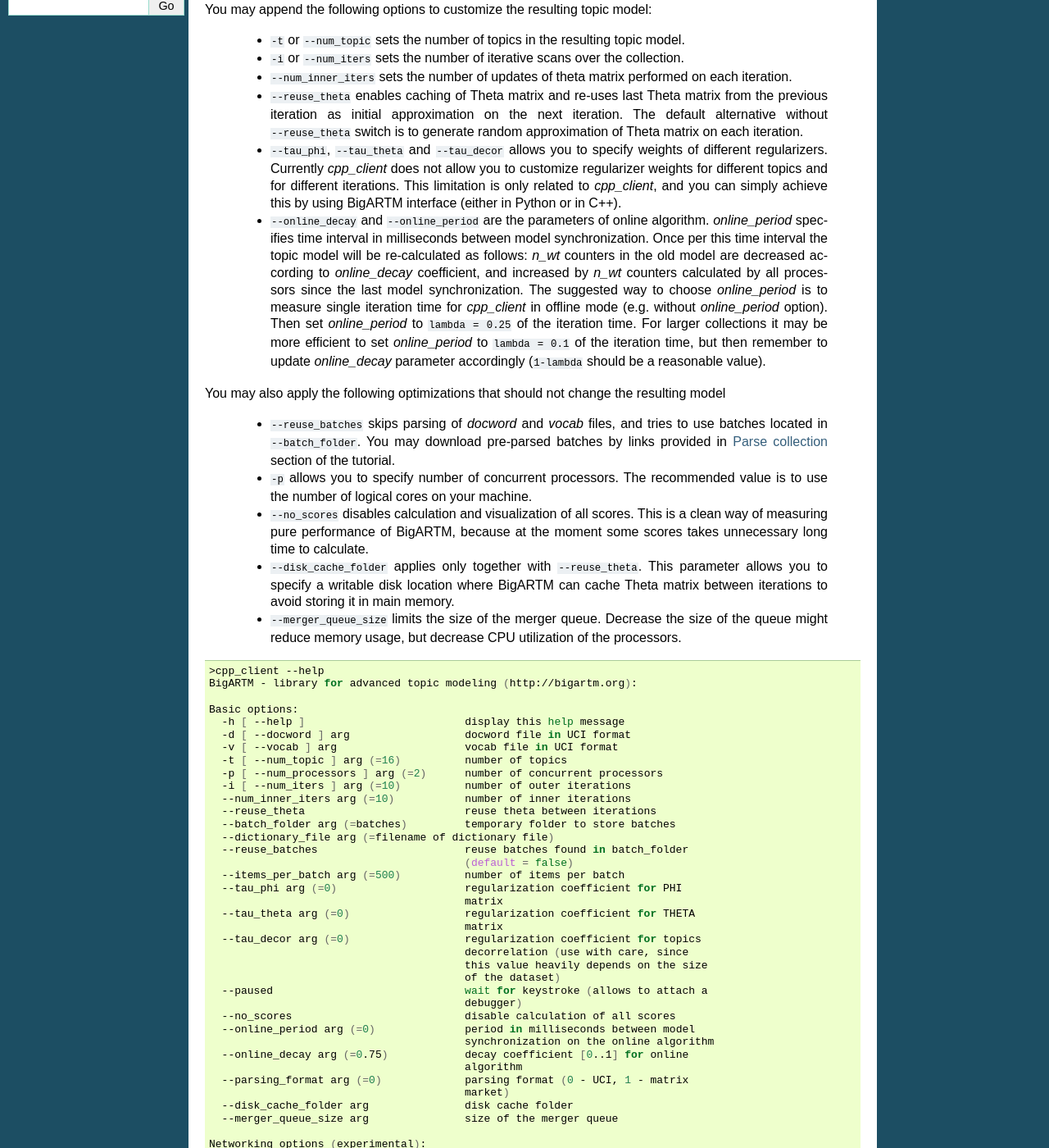
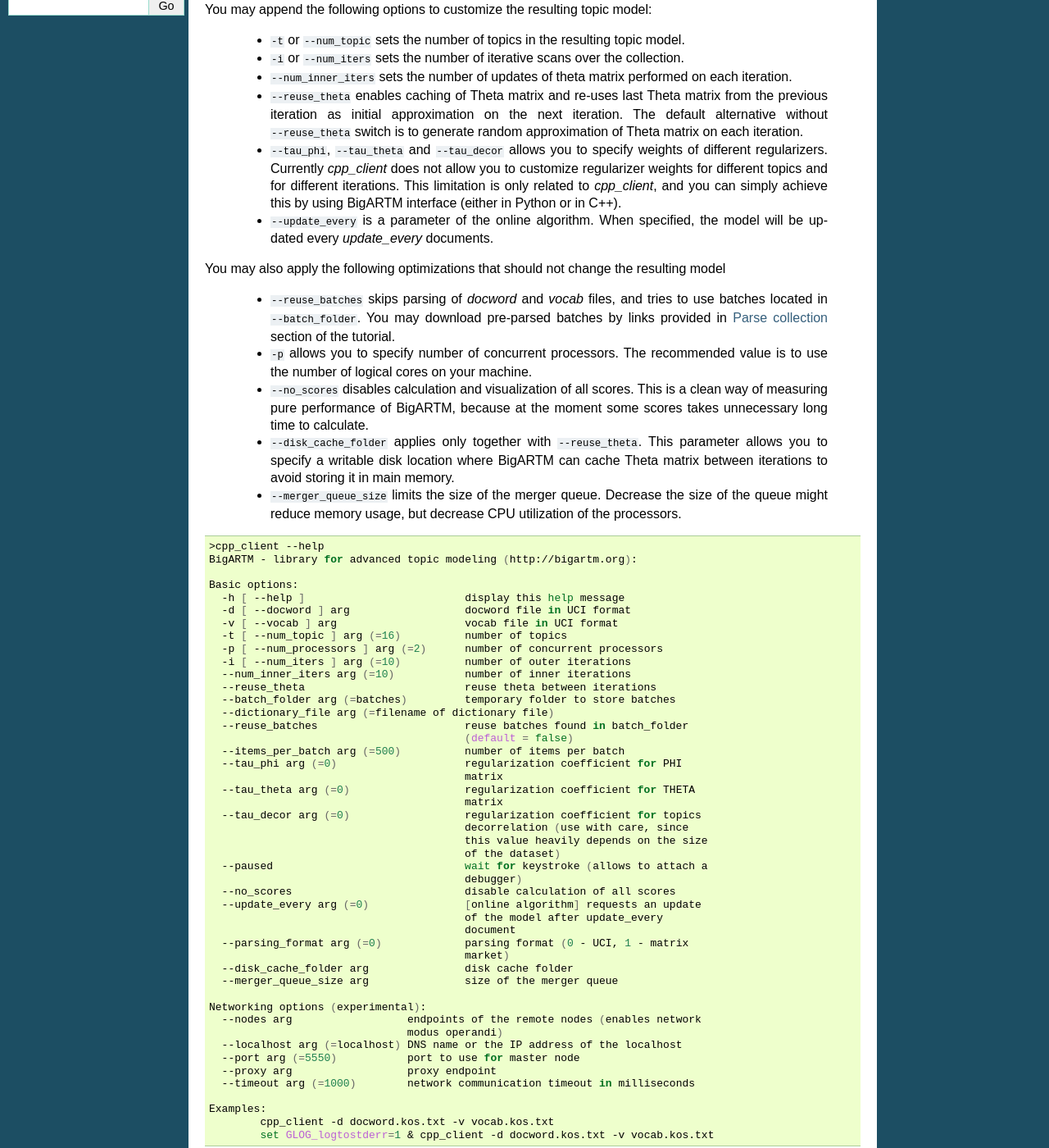
Before and after one commit to bigartm/bigartm, a Sphinx documentation site: the page built from docs/ref/cpp_client.txt, in a window 1280 px wide and 1400 px high, scrolled down 251 px. Shown: the whole window at 82% size. Built offline with Sphinx 7.4.7, drawn with Linux system fonts in a browser that asks for light colours; formulas are drawn with MathJax 3.

Commit message:
Implement update_every option in the cpp_client

```diff
--- a/docs/ref/cpp_client.txt
+++ b/docs/ref/cpp_client.txt
@@ -25,15 +25,8 @@
     Currently *cpp_client* does not allow you to customize regularizer weights for different topics
     and for different iterations. This limitation is only related to *cpp_client*,
     and you can simply achieve this by using BigARTM interface (either in Python or in C++).
-  * ``--online_decay`` and ``--online_period`` are the parameters of online algorithm.
-    *online_period* specifies time interval in milliseconds between model synchronization.
-    Once per this time interval the topic model will be re-calculated as follows:
-    *n_wt* counters in the old model are decreased according to *online_decay* coefficient,
-    and increased by *n_wt* counters calculated by all processors since the last model synchronization.
-    The suggested way to choose *online_period* is to measure single iteration time for *cpp_client* in offline mode
-    (e.g. without *online_period* option). Then set *online_period* to ``lambda = 0.25`` of the iteration time.
-    For larger collections it may be more efficient to set *online_period* to ``lambda = 0.1`` of the iteration time,
-    but then remember to update *online_decay* parameter accordingly (``1-lambda`` should be a reasonable value).
+  * ``--update_every`` is a parameter of the online algorithm.
+    When specified, the model will be updated every *update_every* documents.
 
 You may also apply the following optimizations that should not change the resulting model
 
@@ -84,10 +77,9 @@
      --paused                              wait for keystroke (allows to attach a
                                            debugger)
      --no_scores                           disable calculation of all scores
-     --online_period arg (=0)              period in milliseconds between model
-                                           synchronization on the online algorithm
-     --online_decay arg (=0.75)            decay coefficient [0..1] for online
-                                           algorithm
+     --update_every arg (=0)               [online algorithm] requests an update
+                                           of the model after update_every
+                                           document
      --parsing_format arg (=0)             parsing format (0 - UCI, 1 - matrix
                                            market)
      --disk_cache_folder arg               disk cache folder
```
Also changed, not shown: 1 other file.
